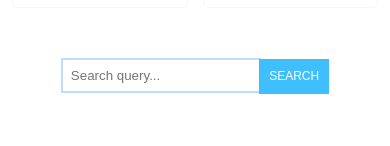
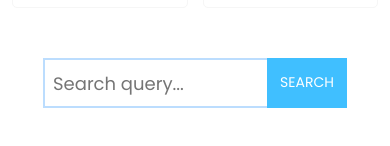
Before and after one commit to MuslimCoders/E-Commerce, a plain HTML site: page home/home.html in a window 390 px wide. Shown: the part 2224-2370 px from the top of the page. Drawn offline with Linux system fonts and the light colour scheme.

Commit message:
Search input refactored

```diff
--- a/home/home.css
+++ b/home/home.css
@@ -483,28 +483,34 @@ color: var(--qora);
 
 }
 .search {
-    text-align: center;
     height: auto;
     margin-top: 30px;
     margin-bottom: 70px;
+    display: flex;
+    justify-content: center;
+    align-items: center;
+    margin-top: 30px;
 }
 .search input{
     width: 300px;
-    height: 35px;
+    height: 50px;
     border: 2px solid var(--moviy);
     outline: none;
     padding: 0 8px;
     color: #333;
+    font-size: 18px;
+    font-family: "Poppins", sans-serif;
 }
 .search button{
     margin-left: -6px;
     margin-top: 0px;
-    height: 35px;
-    width: 70px;
+    height: 50px;
+    width: 100px;
     border: none;
-    font-size: 12px;
+    font-size: 14px;
     background-color: var(--havorang);
     color: #fff;
+    font-family: "Poppins", sans-serif;
 }
 /* Shipping and latest news section */
 
@@ -857,9 +863,12 @@ color: var(--qora);
         margin-bottom: 90px;
     }
     .search input{
-        width: 200px;
+        width: 230px;
     }
     .search button{
-        margin-top: 0px;
+        margin-top: -1px;
+        border: none;
+        height: 50px;
+        width: 80px;
     }
 }
```
